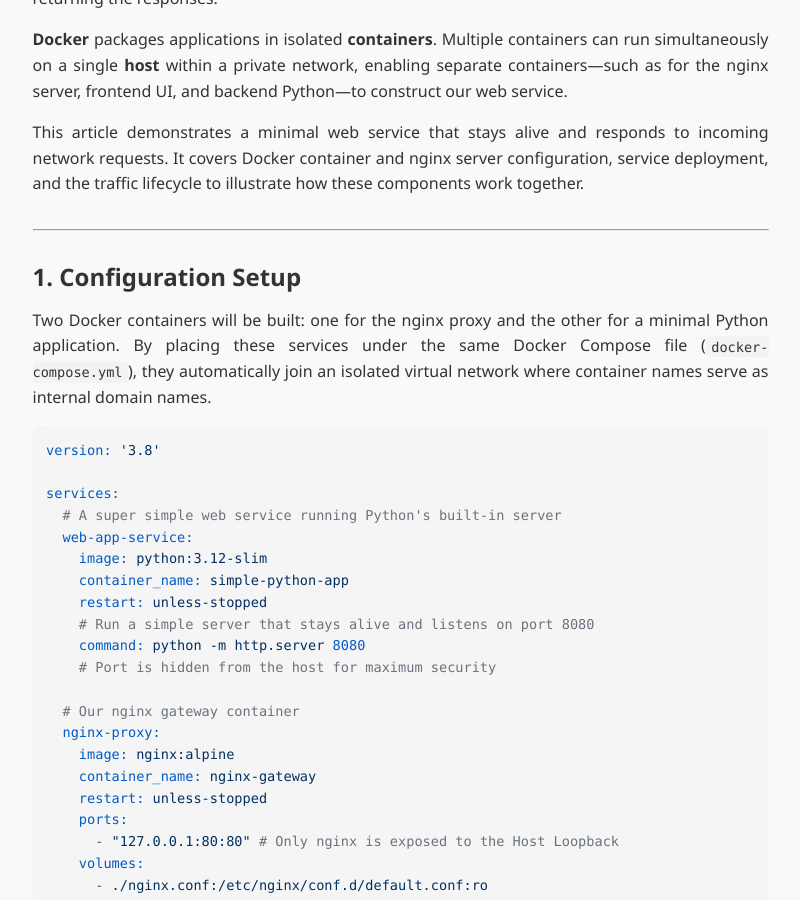
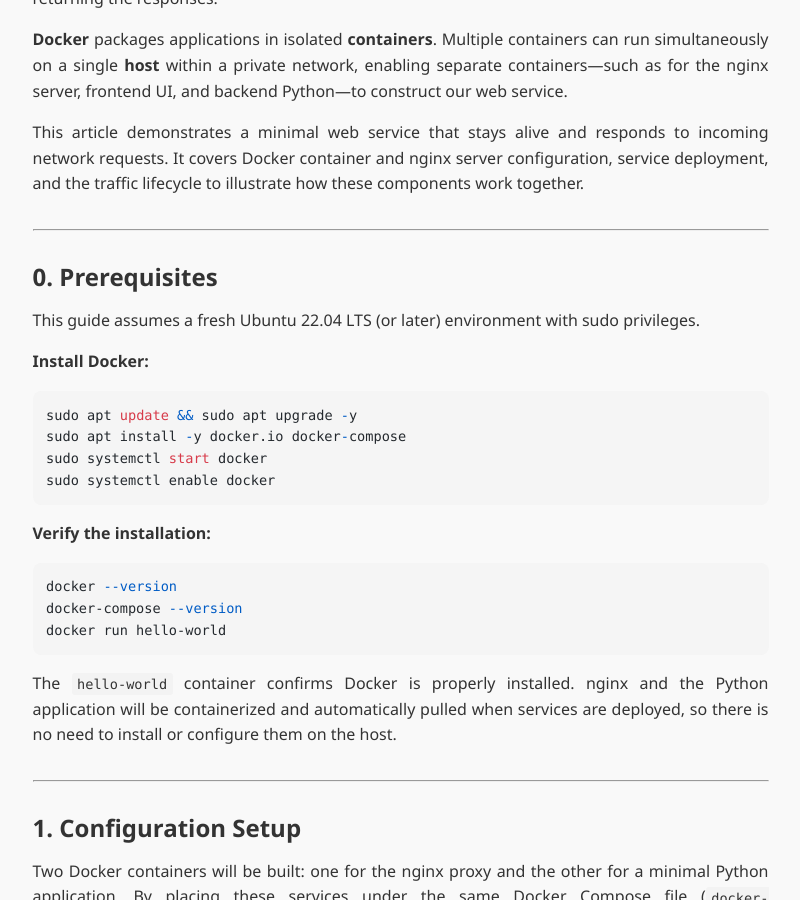
Before and after one commit to wyatthoho/wyatthoho.github.io, a Jekyll site: the page built from _notes/deploying-web-apps-via-nginx-and-docker.md, in a window 1280 px wide and 900 px high, scrolled down 378 px. Shown: the whole window, without its empty margins (232-1032 px from the left). Built offline with Jekyll 4.4.1, drawn with Linux system fonts in a browser that asks for light colours; nearby versions of some CDN libraries.

Commit message:
Add prerequisites for Docker and nginx setup
Added prerequisites section for deploying web apps with Docker and nginx, including installation steps for Docker and verification commands.

````diff
--- a/_notes/deploying-web-apps-via-nginx-and-docker.md
+++ b/_notes/deploying-web-apps-via-nginx-and-docker.md
@@ -11,6 +11,29 @@
 **Docker** packages applications in isolated **containers**. Multiple containers can run simultaneously on a single **host** within a private network, enabling separate containers—such as for the nginx server, frontend UI, and backend Python—to construct our web service.
 
 This article demonstrates a minimal web service that stays alive and responds to incoming network requests. It covers Docker container and nginx server configuration, service deployment, and the traffic lifecycle to illustrate how these components work together.
+
+---
+
+## 0. Prerequisites
+
+This guide assumes a fresh Ubuntu 22.04 LTS (or later) environment with sudo privileges.
+
+**Install Docker:**
+```bash
+sudo apt update && sudo apt upgrade -y
+sudo apt install -y docker.io docker-compose
+sudo systemctl start docker
+sudo systemctl enable docker
+```
+
+**Verify the installation:**
+```bash
+docker --version
+docker-compose --version
+docker run hello-world
+```
+
+The `hello-world` container confirms Docker is properly installed. nginx and the Python application will be containerized and automatically pulled when services are deployed, so there is no need to install or configure them on the host.
 
 ---
 
````
